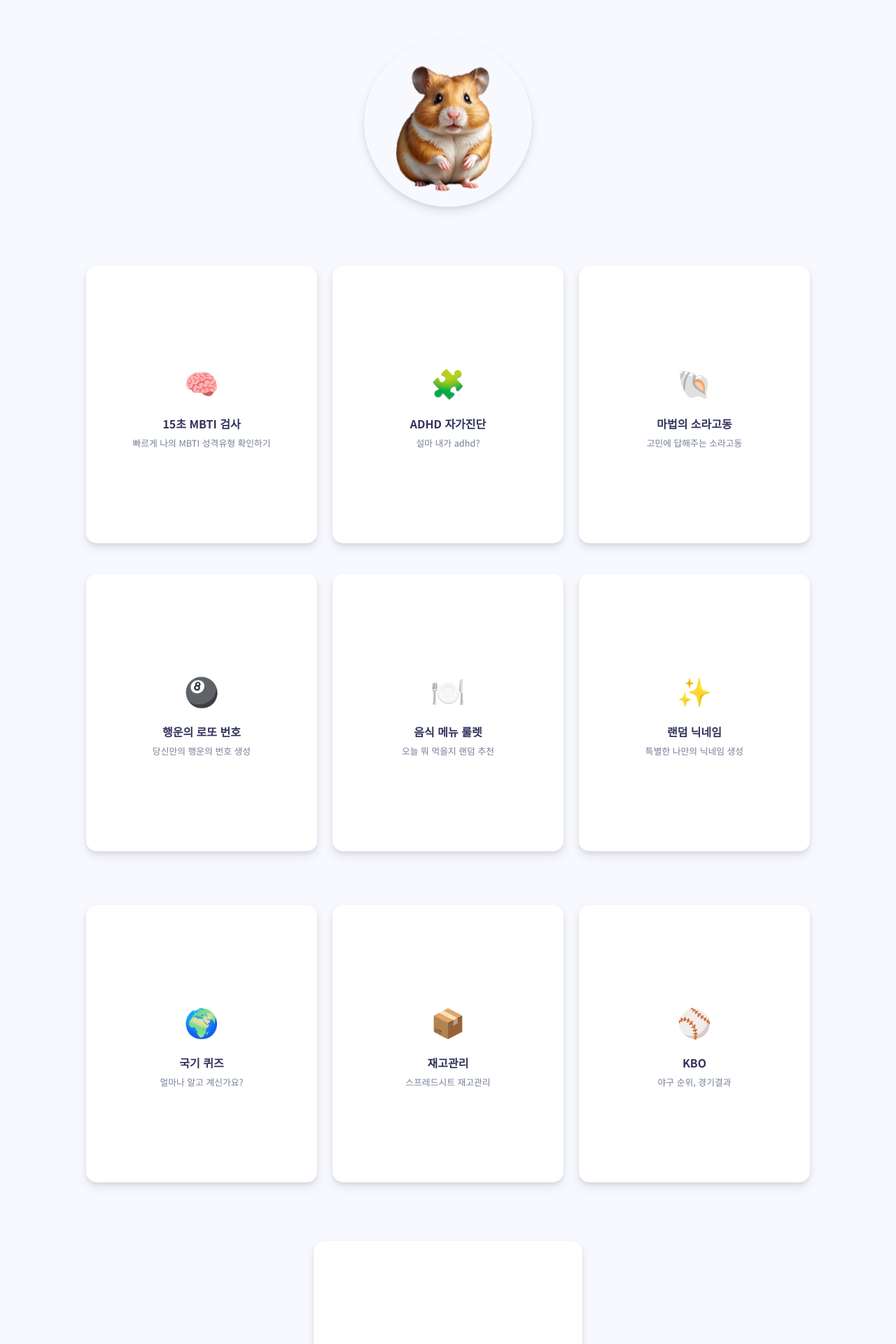
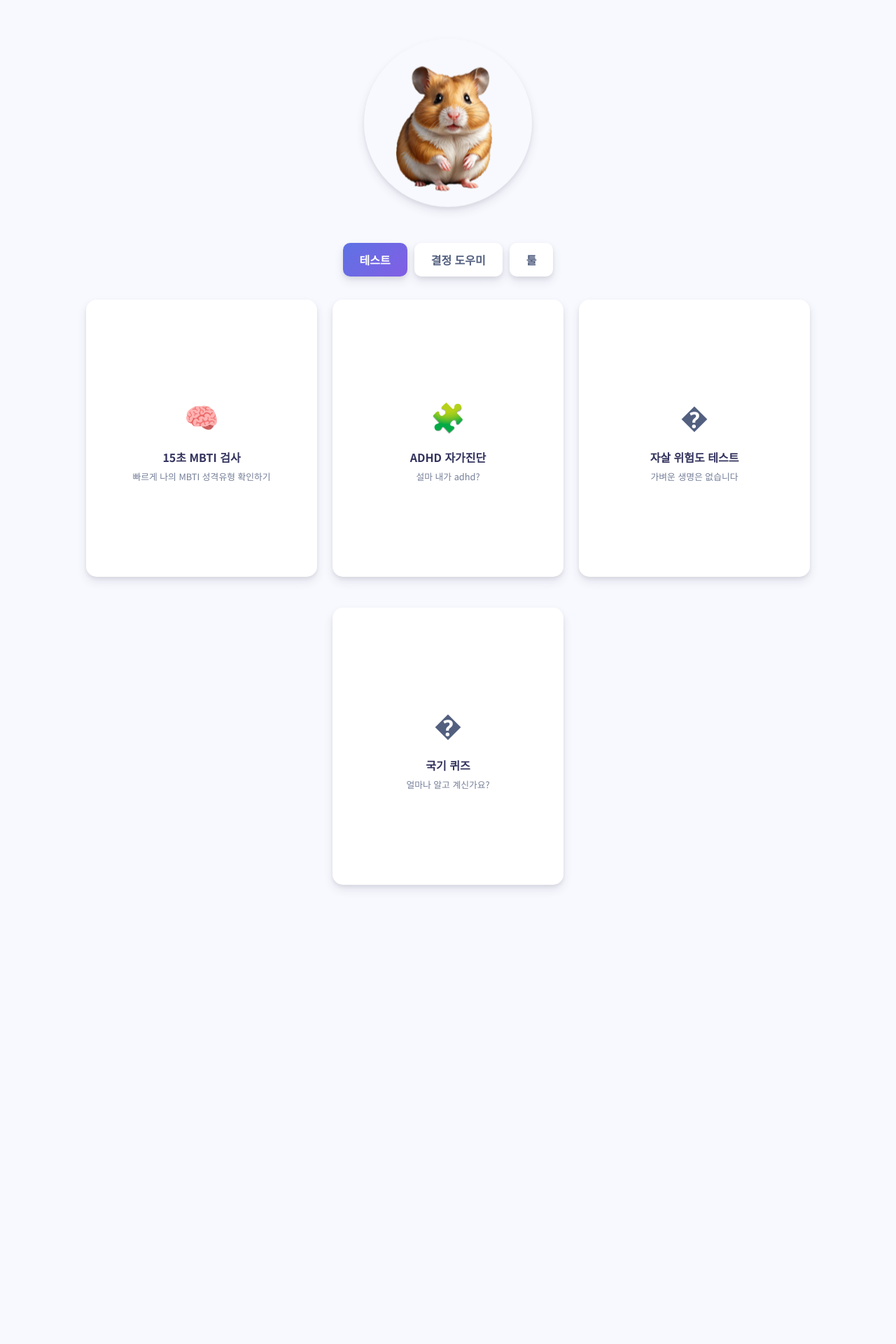
Before and after one commit to ramiteacher/ramiteacher.github.io, a Jekyll site: the page index.html, which Jekyll copies as it is, in a window 1280 px wide. Shown: the top 1920 px of the page at 70% size. Built offline with Jekyll 4.4.1, drawn with Linux system fonts in a browser that asks for light colours; after the commit the page ends 1381 px from its top, so only the background shows below that; some of the changed text lies outside the part shown.

Commit message:
ui change

```diff
--- a/index.html
+++ b/index.html
@@ -276,6 +276,45 @@
       margin-bottom: 2%;
       width: 100%;
     }
+        /* style 태그 내에 추가 */
+    .tab-navigation {
+      display: flex;
+      justify-content: center;
+      margin-bottom: 30px;
+      gap: 10px;
+    }
+
+    .tab-button {
+      padding: 12px 24px;
+      background: var(--white);
+      border: none;
+      border-radius: 10px;
+      color: var(--text-color);
+      font-weight: 600;
+      font-size: 1rem;
+      cursor: pointer;
+      transition: all 0.3s ease;
+      box-shadow: var(--shadow);
+    }
+
+    .tab-button:hover {
+      transform: translateY(-2px);
+      box-shadow: var(--hover-shadow);
+    }
+
+    .tab-button.active {
+      background: var(--primary-gradient);
+      color: var(--white);
+    }
+
+    .button-category {
+      display: none;
+      width: 100%;
+    }
+
+    .button-category.active {
+      display: block;
+    }
   </style>
 </head>
 <body>
@@ -287,7 +326,16 @@
     </div>
 
 
+<!-- 탭 네비게이션 추가 -->
+<div class="tab-navigation">
+  <button class="tab-button active" data-category="test">테스트</button>
+  <button class="tab-button" data-category="decision">결정 도우미</button>
+  <button class="tab-button" data-category="tools">툴</button>
+</div>
+
 <div class="navigation-buttons">
+  <!-- 테스트 카테고리 -->
+  <div class="button-category active" id="test-category">
     <div class="button-row">
       <a href="/mbti/" class="nav-button">
         <div class="button-icon">🧠</div>
@@ -299,22 +347,33 @@
         <div class="button-text">ADHD 자가진단</div>
         <p class="button-description">설마 내가 adhd?</p>
       </a>
+      <a href="/zisha/" class="nav-button">
+        <div class="button-icon">�</div>
+        <div class="button-text">자살 위험도 테스트</div>
+        <p class="button-description">가벼운 생명은 없습니다</p>
+      </a>
+    </div>
+    <div class="button-row">
+      <a href="/casa/" class="nav-button">
+        <div class="button-icon">�</div>
+        <div class="button-text">국기 퀴즈</div>
+        <p class="button-description">얼마나 알고 계신가요?</p>
+      </a>
+    </div>
+  </div>
+
+  <!-- 결정 도우미 카테고리 -->
+  <div class="button-category" id="decision-category">
+    <div class="button-row">
+      <a href="/dinner/" class="nav-button">
+        <div class="button-icon">🍽️</div>
+        <div class="button-text">음식 메뉴 룰렛</div>
+        <p class="button-description">오늘 뭐 먹을지 랜덤 추천</p>
+      </a>
       <a href="/conch/" class="nav-button">
         <div class="button-icon">🐚</div>
         <div class="button-text">마법의 소라고동</div>
         <p class="button-description">고민에 답해주는 소라고동</p>
-    </a>
-  </div>
-  <div class="button-row">
-    <a href="/lottoq/" class="nav-button">
-      <div class="button-icon">🎱</div>
-      <div class="button-text">행운의 로또 번호</div>
-      <p class="button-description">당신만의 행운의 번호 생성</p>
-    </a>
-    <a href="/dinner/" class="nav-button">
-      <div class="button-icon">🍽️</div>
-      <div class="button-text">음식 메뉴 룰렛</div>
-      <p class="button-description">오늘 뭐 먹을지 랜덤 추천</p>
       </a>
       <a href="/rand/" class="nav-button">
         <div class="button-icon">✨</div>
@@ -323,11 +382,14 @@
       </a>
     </div>
   </div>
+
+  <!-- 툴 카테고리 -->
+  <div class="button-category" id="tools-category">
     <div class="button-row">
-    <a href="/casa/" class="nav-button">
-      <div class="button-icon">🌍</div>
-      <div class="button-text">국기 퀴즈</div>
-      <p class="button-description">얼마나 알고 계신가요?</p>
+      <a href="/lottoq/" class="nav-button">
+        <div class="button-icon">🎱</div>
+        <div class="button-text">행운의 로또 번호</div>
+        <p class="button-description">당신만의 행운의 번호 생성</p>
       </a>
       <a href="/inventory/" class="nav-button">
         <div class="button-icon">📦</div>
@@ -337,20 +399,9 @@
       <a href="/baseball/" class="nav-button">
         <div class="button-icon">⚾</div>
         <div class="button-text">KBO</div>
-      <p class="button-description">야구 순위, 경기결과 </p>
+        <p class="button-description">야구 순위, 경기결과</p>
       </a>
     </div>
-</div>
-<div class="button-row">
-  <a href="/zisha/" class="nav-button">
-    <div class="button-icon">💔</div>
-    <div class="button-text">자살 위험도 테스트</div>
-    <p class="button-description">가벼운 생명은 없습니다</p>
-  </a>
-</div>
-    <div class="about-section">
-      <h2>RAMI TEACHER 소개</h2>
-      <p>RAMI TEACHER는 일상의 소소한 결정과 재미를 위한 다양한 웹 도구를 제공합니다. 식사 메뉴 선택의 고민을 덜어주는 룰렛부터, 고민에 답해주는 소라고동, 그리고 행운을 시험해볼 수 있는 로또 번호 생성기까지! 더 많은 기능을 계속해서 추가할 예정이니 자주 방문해주세요.</p>
   </div>
 </div>
   <!-- 구글 애드센스 코드 -->
@@ -387,4 +438,27 @@
     document.head.appendChild(style);
   });
 </script>
+<script>
+  // 탭 네비게이션 기능
+  document.querySelectorAll('.tab-button').forEach(button => {
+    button.addEventListener('click', () => {
+      // 모든 탭 버튼의 활성 상태 제거
+      document.querySelectorAll('.tab-button').forEach(btn => {
+        btn.classList.remove('active');
+      });
+
+      // 클릭한 버튼 활성화
+      button.classList.add('active');
+
+      // 모든 카테고리 숨기기
+      document.querySelectorAll('.button-category').forEach(category => {
+        category.classList.remove('active');
+      });
+
+      // 선택한 카테고리 표시
+      const categoryId = button.getAttribute('data-category') + '-category';
+      document.getElementById(categoryId).classList.add('active');
+    });
+  });
+</script>
 </html>
```
Lines whose indentation alone changed are shown as unchanged.
